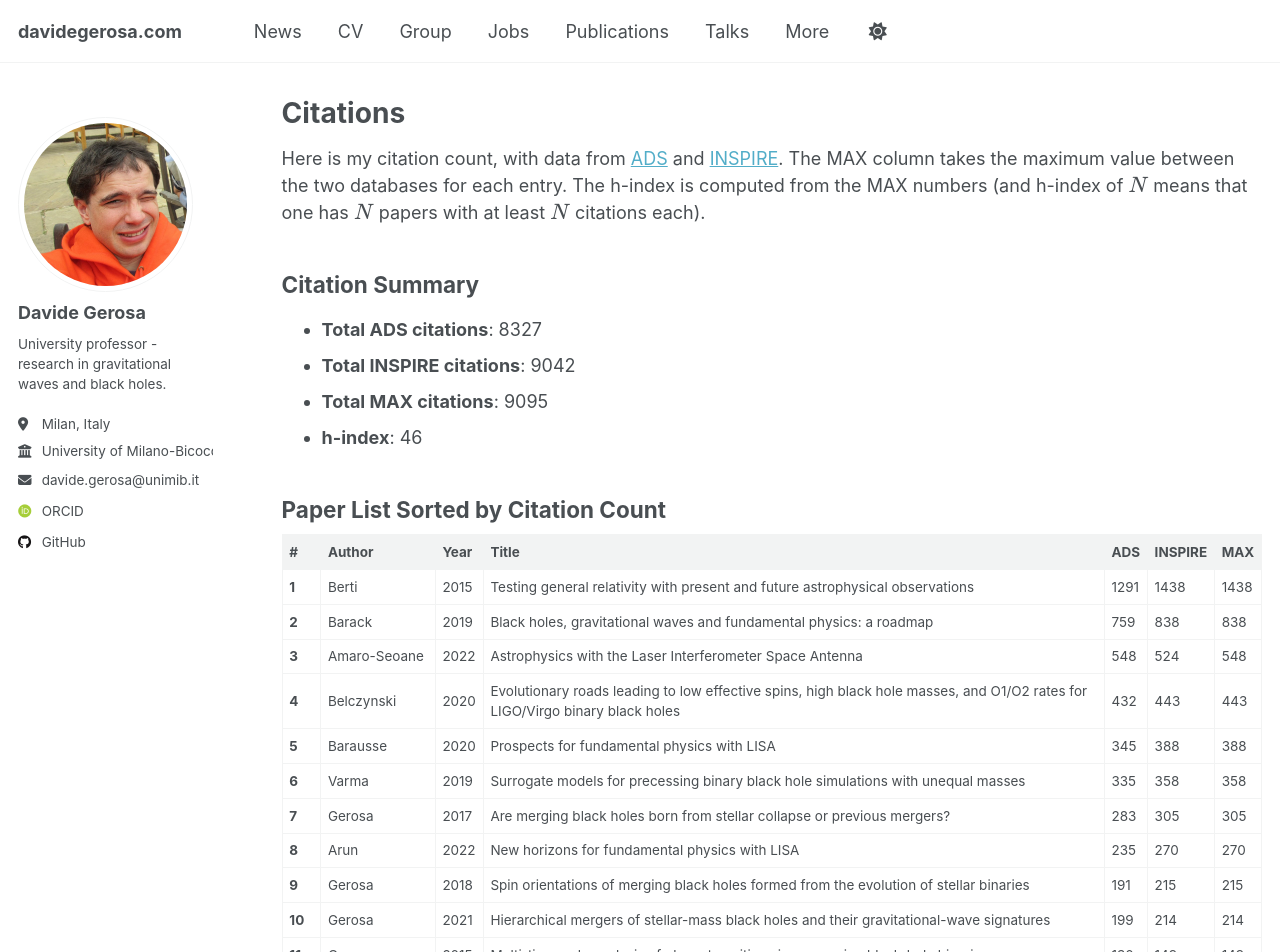
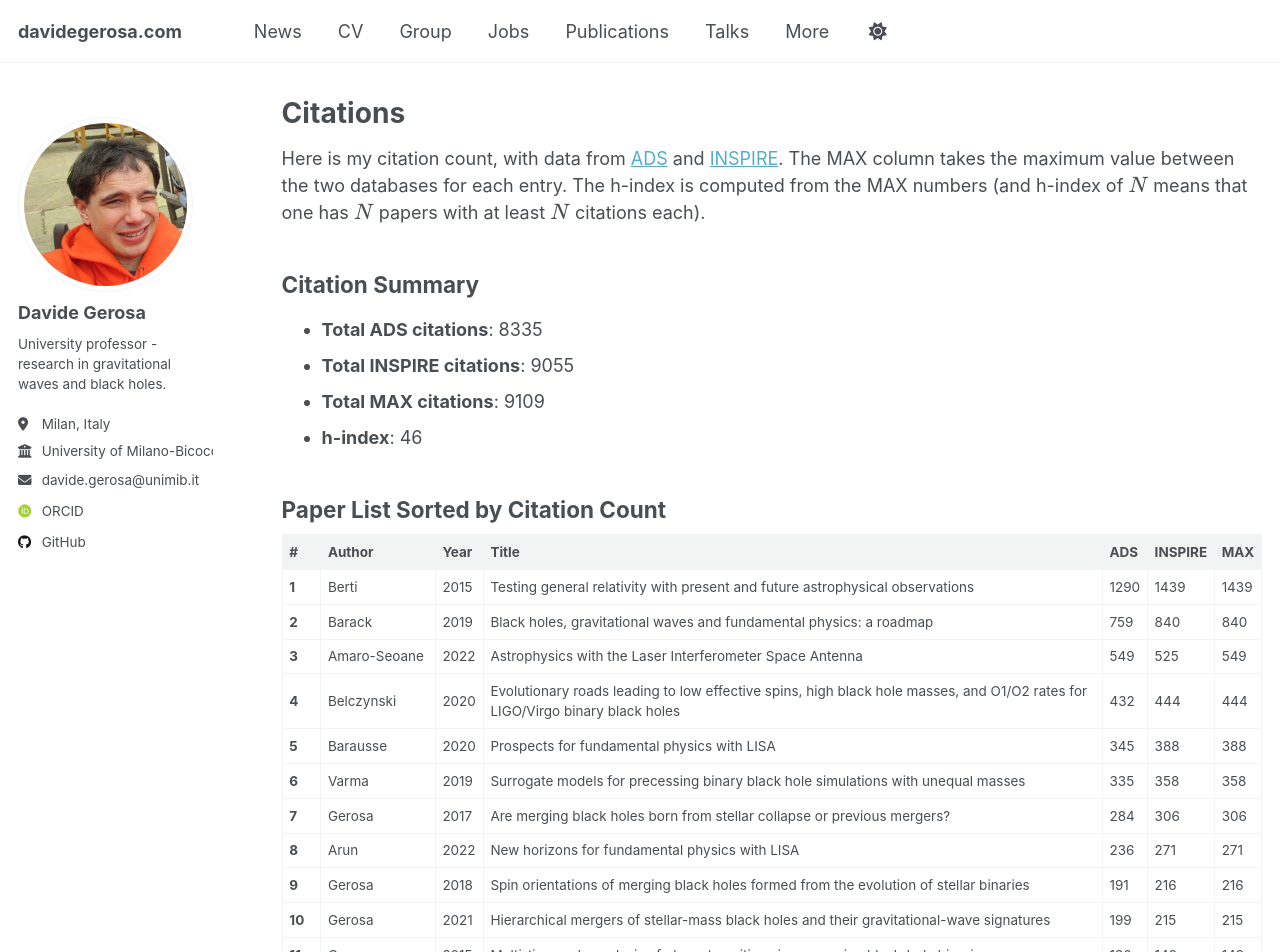
Before and after one commit to dgerosa/website, a Jekyll site: the page built from _pages/citations.md, in a window 1280 px wide and 1400 px high. Shown: the top 952 px of the window. Built offline with Jekyll 4.4.1, drawn with Linux system fonts in a browser that asks for light colours; some web fonts are replaced; some of the changed text lies outside the part shown.

Commit message:
updated from dgerosa/cv

```diff
--- a/_pages/_citations.md
+++ b/_pages/_citations.md
@@ -1,44 +1,44 @@
 ## Citation Summary
 
-- **Total ADS citations**: 8327
-- **Total INSPIRE citations**: 9042
-- **Total MAX citations**: 9095
+- **Total ADS citations**: 8335
+- **Total INSPIRE citations**: 9055
+- **Total MAX citations**: 9109
 - **h-index**: 46
 
 ## Paper List Sorted by Citation Count
 
 | # | Author | Year | Title | ADS | INSPIRE | MAX |
 |---|--------|------|-------|-----|---------|-----|
-| **1** | Berti | 2015 | Testing general relativity with present and future astrophysical observations | 1291 | 1438 | 1438 |
-| **2** | Barack | 2019 | Black holes, gravitational waves and fundamental physics: a roadmap | 759 | 838 | 838 |
-| **3** | Amaro-Seoane | 2022 | Astrophysics with the Laser Interferometer Space Antenna | 548 | 524 | 548 |
-| **4** | Belczynski | 2020 | Evolutionary roads leading to low effective spins, high black hole masses, and O1/O2 rates for LIGO/Virgo binary black holes | 432 | 443 | 443 |
+| **1** | Berti | 2015 | Testing general relativity with present and future astrophysical observations | 1290 | 1439 | 1439 |
+| **2** | Barack | 2019 | Black holes, gravitational waves and fundamental physics: a roadmap | 759 | 840 | 840 |
+| **3** | Amaro-Seoane | 2022 | Astrophysics with the Laser Interferometer Space Antenna | 549 | 525 | 549 |
+| **4** | Belczynski | 2020 | Evolutionary roads leading to low effective spins, high black hole masses, and O1/O2 rates for LIGO/Virgo binary black holes | 432 | 444 | 444 |
 | **5** | Barausse | 2020 | Prospects for fundamental physics with LISA | 345 | 388 | 388 |
 | **6** | Varma | 2019 | Surrogate models for precessing binary black hole simulations with unequal masses | 335 | 358 | 358 |
-| **7** | Gerosa | 2017 | Are merging black holes born from stellar collapse or previous mergers? | 283 | 305 | 305 |
-| **8** | Arun | 2022 | New horizons for fundamental physics with LISA | 235 | 270 | 270 |
-| **9** | Gerosa | 2018 | Spin orientations of merging black holes formed from the evolution of stellar binaries | 191 | 215 | 215 |
-| **10** | Gerosa | 2021 | Hierarchical mergers of stellar-mass black holes and their gravitational-wave signatures | 199 | 214 | 214 |
+| **7** | Gerosa | 2017 | Are merging black holes born from stellar collapse or previous mergers? | 284 | 306 | 306 |
+| **8** | Arun | 2022 | New horizons for fundamental physics with LISA | 236 | 271 | 271 |
+| **9** | Gerosa | 2018 | Spin orientations of merging black holes formed from the evolution of stellar binaries | 191 | 216 | 216 |
+| **10** | Gerosa | 2021 | Hierarchical mergers of stellar-mass black holes and their gravitational-wave signatures | 199 | 215 | 215 |
 | **11** | Gerosa | 2015 | Multi-timescale analysis of phase transitions in precessing black-hole binaries | 130 | 149 | 149 |
 | **12** | Gerosa | 2013 | Resonant-plane locking and spin alignment in stellar-mass black-hole binaries: a diagnostic of compact-binary formation | 133 | 146 | 146 |
 | **13** | Varma | 2019 | High-accuracy mass, spin, and recoil predictions of generic black-hole merger remnants | 131 | 142 | 142 |
 | **14** | Kesden | 2015 | Effective potentials and morphological transitions for binary black-hole spin precession | 111 | 127 | 127 |
-| **15** | Ng | 2018 | Gravitational-wave astrophysics with effective-spin measurements: asymmetries and selection biases | 104 | 117 | 117 |
-| **16** | Afshordi | 2023 | Waveform modelling for the Laser Interferometer Space Antenna | 98 | 115 | 115 |
+| **15** | Ng | 2018 | Gravitational-wave astrophysics with effective-spin measurements: asymmetries and selection biases | 104 | 118 | 118 |
+| **16** | Afshordi | 2023 | Waveform modelling for the Laser Interferometer Space Antenna | 99 | 117 | 117 |
 | **17** | Islam | 2021 | Eccentric binary black hole surrogate models for the gravitational waveform and remnant properties: comparable mass, nonspinning case | 108 | 113 | 113 |
 | **18** | Baibhav | 2019 | Gravitational-wave detection rates for compact binaries formed in isolation: LIGO/Virgo O3 and beyond | 99 | 113 | 113 |
-| **19** | Vitale | 2020 | Inferring the properties of a population of compact binaries in presence of selection effects | 105 | 110 | 110 |
+| **19** | Vitale | 2020 | Inferring the properties of a population of compact binaries in presence of selection effects | 106 | 110 | 110 |
 | **20** | Gerosa | 2019 | Escape speed of stellar clusters from multiple-generation black-hole mergers in the upper mass gap | 102 | 109 | 109 |
 | **21** | Gerosa | 2019 | Multiband gravitational-wave event rates and stellar physics | 103 | 109 | 109 |
-| **22** | Vitale | 2017 | Impact of Bayesian priors on the characterization of binary black hole coalescences | 84 | 94 | 94 |
-| **23** | Gerosa | 2016 | PRECESSION: Dynamics of spinning black-hole binaries with python | 87 | 94 | 94 |
+| **22** | Vitale | 2017 | Impact of Bayesian priors on the characterization of binary black hole coalescences | 84 | 95 | 95 |
+| **23** | Gerosa | 2016 | PRECESSION: Dynamics of spinning black-hole binaries with python | 88 | 94 | 94 |
 | **24** | Wysocki | 2018 | Explaining LIGO's observations via isolated binary evolution with natal kicks | 88 | 92 | 92 |
 | **25** | Moore | 2019 | Are stellar-mass black-hole binaries too quiet for LISA? | 82 | 91 | 91 |
-| **26** | Taylor | 2018 | Mining gravitational-wave catalogs to understand binary stellar evolution: a new hierarchical bayesian framework | 86 | 88 | 88 |
+| **26** | Taylor | 2018 | Mining gravitational-wave catalogs to understand binary stellar evolution: a new hierarchical bayesian framework | 87 | 88 | 88 |
 | **27** | Baibhav | 2020 | The mass gap, the spin gap, and the origin of merging binary black holes | 66 | 82 | 82 |
 | **28** | O'Shaughnessy | 2017 | Inferences about supernova physics from gravitational-wave measurements: GW151226 spin misalignment as an indicator of strong black-hole natal kicks | 73 | 80 | 80 |
 | **29** | Bouffanais | 2019 | Constraining the fraction of binary black holes formed in isolation and young star clusters with gravitational-wave data | 73 | 75 | 75 |
-| **30** | Korol | 2020 | Populations of double white dwarfs in Milky Way satellites and their detectability with LISA | 73 | 69 | 73 |
+| **30** | Korol | 2020 | Populations of double white dwarfs in Milky Way satellites and their detectability with LISA | 74 | 69 | 74 |
 | **31** | Horbatsch | 2015 | Tensor-multi-scalar theories: relativistic stars and 3+1 decomposition | 69 | 72 | 72 |
 | **32** | Romero-Shaw | 2023 | Eccentricity or spin precession? Distinguishing subdominant effects in gravitational-wave data | 61 | 70 | 70 |
 | **33** | Gerosa | 2021 | A generalized precession parameter $$\chi_\mathrm{p}$$ to interpret gravitational-wave data | 60 | 69 | 69 |
@@ -123,10 +123,11 @@
 | **112** | Gerosa | 2018 | Reanalysis of LIGO black-hole coalescences with alternative prior assumptions | 2 | 2 | 2 |
 | **113** | Stegmann | 2025 | Distinguishing the origin of eccentric black-hole mergers with gravitational-wave spin measurements | 1 | 1 | 1 |
 | **114** | Gerosa | 2015 | Rival families: waveforms from resonant black-hole binaries as probes of their astrophysical formation history | 0 | 1 | 1 |
-| **115** | Tornotti | 2025 | Bayesian luminosity function estimation in multidepth datasets with selection effects: a case study for $$3<z<5$$ Ly$$\alpha$$ emitters | 0 | 0 | 0 |
-| **116** | Cole | 2025 | Sequential simulation-based inference for extreme mass ratio inspirals | 0 | 0 | 0 |
-| **117** | Gerosa | 2016 | Source modelling at the dawn of gravitational-wave astronomy | 0 | 0 | 0 |
-| **118** | Gerosa | 2014 | Spin alignment effects in black hole binaries | 0 | 0 | 0 |
+| **115** | Giarda | 2025 | Accelerated inference of binary black-hole populations from the stochastic gravitational-wave background | 0 | 0 | 0 |
+| **116** | Tornotti | 2025 | Bayesian luminosity function estimation in multidepth datasets with selection effects: a case study for $$3<z<5$$ Ly$$\alpha$$ emitters | 0 | 0 | 0 |
+| **117** | Cole | 2025 | Sequential simulation-based inference for extreme mass ratio inspirals | 0 | 0 | 0 |
+| **118** | Gerosa | 2016 | Source modelling at the dawn of gravitational-wave astronomy | 0 | 0 | 0 |
+| **119** | Gerosa | 2014 | Spin alignment effects in black hole binaries | 0 | 0 | 0 |
 
 ## Papers per year
 
```
Also changed, not shown: other parts of _pages/_citations.md (+16 -16 lines), _pages/_publications.md (+6 -1 lines).
